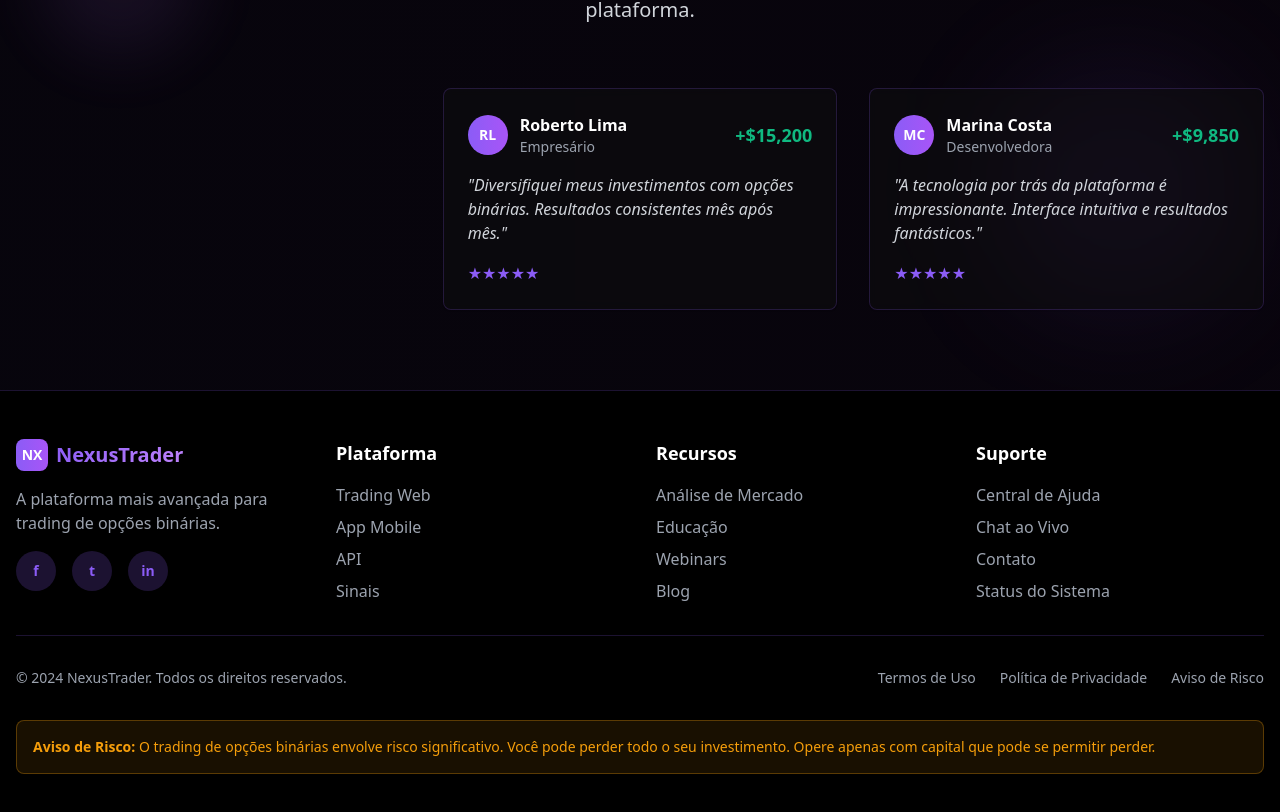
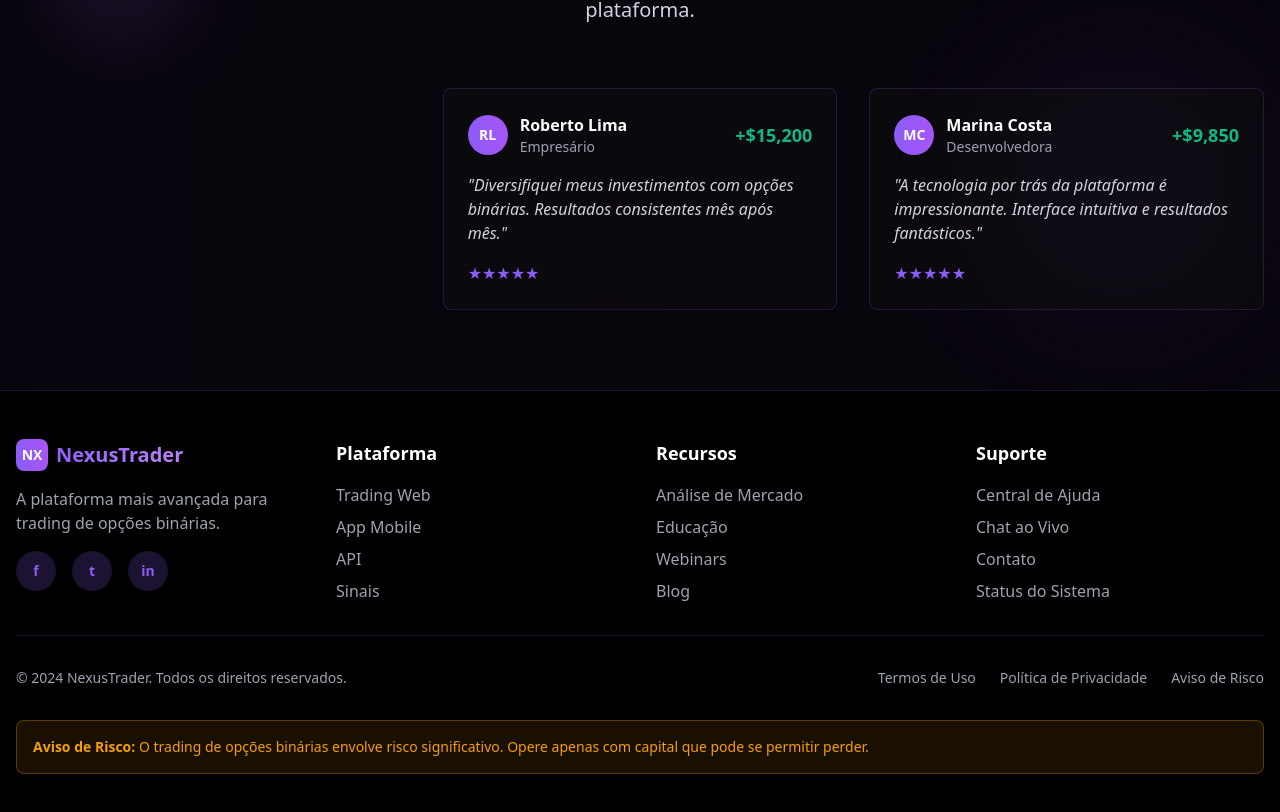
Before and after one commit to newlukao/purple-trading-nexus, a React (Vite) app: page / in a window 1280 px wide. Shown: the part 2650-3462 px from the top of the page. Built offline with nearby package versions, Linux system fonts and the light colour scheme.

Commit message:
Code edited in Lovable Code Editor
Edited UI in Lovable

```diff
--- a/src/components/Footer.tsx
+++ b/src/components/Footer.tsx
@@ -80,8 +80,7 @@ const Footer = () => {
 
         <div className="mt-6 md:mt-8 p-3 md:p-4 bg-trading-warning/10 border border-trading-warning/30 rounded-lg">
           <p className="text-trading-warning text-xs md:text-sm leading-relaxed">
-            <strong>Aviso de Risco:</strong> O trading de opções binárias envolve risco significativo.
-            Você pode perder todo o seu investimento. Opere apenas com capital que pode se permitir perder.
+            <strong>Aviso de Risco:</strong> O trading de opções binárias envolve risco significativo. Opere apenas com capital que pode se permitir perder.
           </p>
         </div>
       </div>
```
